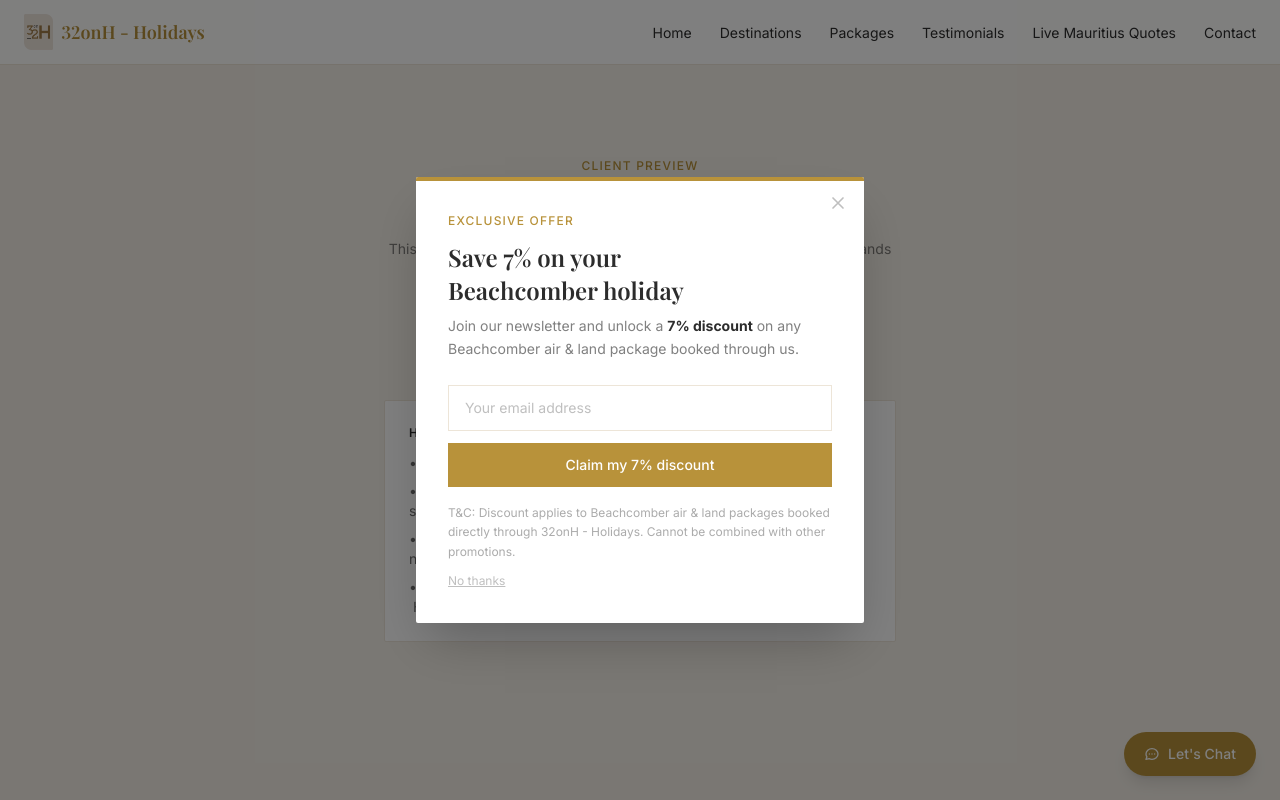
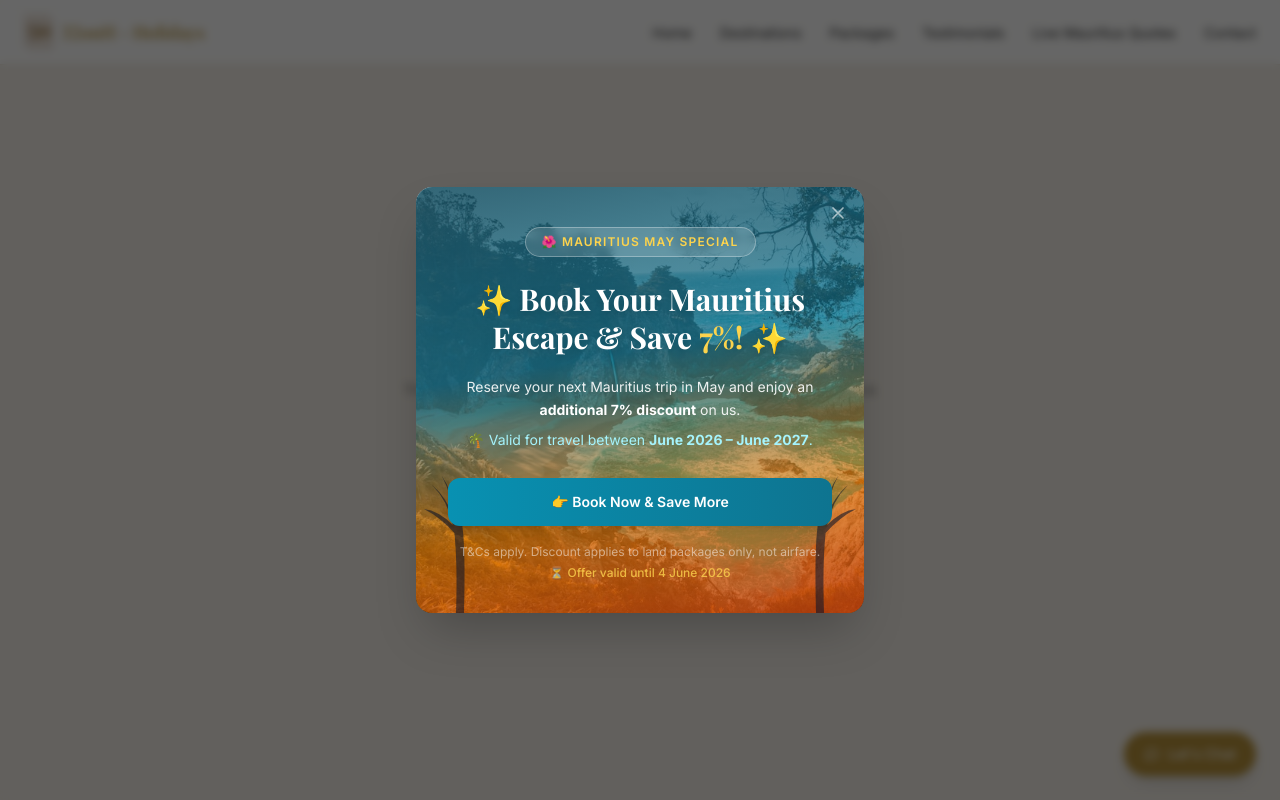
Before and after one commit to swanniegit/holiday, a Next.js app: page /demo in a window 1280 px wide. Shown: the top 800 px of the page. Built offline with nearby package versions, Linux system fonts and the light colour scheme; a web font is replaced by a local one.

Commit message:
Add Mauritius May Special popup to demo page
Tropical design with beach image, sunset gradient, palm silhouettes.
Demo-only — not wired into live layout.

Co-Authored-By: Claude Sonnet 4.6 <noreply@anthropic.com>

```diff
--- a/src/app/demo/page.tsx
+++ b/src/app/demo/page.tsx
@@ -1,7 +1,7 @@
 "use client";
 
 import { useState } from "react";
-import NewsletterPopup from "@/components/NewsletterPopup";
+import MauritiusSpecialPopup from "@/components/MauritiusSpecialPopup";
 
 export default function DemoPage() {
   const [open, setOpen] = useState(true);
@@ -11,11 +11,11 @@ export default function DemoPage() {
       <div className="text-center max-w-lg">
         <p className="text-xs uppercase tracking-widest text-gold font-medium mb-3">Client preview</p>
         <h1 className="font-display text-3xl text-charcoal font-semibold mb-4">
-          Newsletter Popup — Demo
+          Mauritius May Special — Demo
         </h1>
         <p className="text-charcoal/60 text-sm leading-relaxed mb-8">
-          This popup appears automatically 2.5 seconds after a first-time visitor lands on any page.
-          It shows once per browser and never again after that.
+          This popup appears automatically when a visitor lands on the site.
+          Click below to preview it again.
         </p>
 
         <button
@@ -24,19 +24,9 @@ export default function DemoPage() {
         >
           Show popup again
         </button>
-
-        <div className="mt-10 text-left bg-white border border-cream-dark rounded-sm p-6 text-sm text-charcoal/70 space-y-2">
-          <p className="font-semibold text-charcoal text-xs uppercase tracking-widest mb-3">How it works</p>
-          <p>• Appears 2.5 s after the first page load — not on every visit.</p>
-          <p>• Once closed or subscribed, the browser remembers and never shows it again.</p>
-          <p>• Subscribers are saved in the database and you receive an email notification for each signup.</p>
-          <p>• T&amp;C displayed: air &amp; land packages booked through 32onH&nbsp;–&nbsp;Holidays only.</p>
-        </div>
       </div>
 
-      {open && (
-        <NewsletterPopup forceVisible onClose={() => setOpen(false)} />
-      )}
+      {open && <MauritiusSpecialPopup onClose={() => setOpen(false)} />}
     </div>
   );
 }
--- /dev/null
+++ b/src/components/MauritiusSpecialPopup.tsx
@@ -0,0 +1,86 @@
+"use client";
+
+interface Props {
+  onClose?: () => void;
+}
+
+export default function MauritiusSpecialPopup({ onClose }: Props) {
+  return (
+    <div className="fixed inset-0 z-50 flex items-center justify-center px-4">
+      <div className="absolute inset-0 bg-black/60 backdrop-blur-sm" onClick={onClose} />
+
+      <div className="relative w-full max-w-md overflow-hidden rounded-2xl shadow-2xl">
+
+        {/* Background: beach image + sunset gradient overlay */}
+        <div
+          className="absolute inset-0 bg-cover bg-center"
+          style={{ backgroundImage: "url('/images/dest-mauritius.jpg')" }}
+        />
+        <div className="absolute inset-0" style={{
+          background: "linear-gradient(170deg, rgba(8,70,90,0.82) 0%, rgba(14,116,144,0.65) 40%, rgba(217,119,6,0.70) 72%, rgba(194,65,12,0.85) 100%)"
+        }} />
+
+        {/* Palm silhouettes — bottom corners */}
+        <svg className="absolute bottom-0 left-0 h-40 w-28 opacity-60 pointer-events-none" viewBox="0 0 120 200" fill="none">
+          <path d="M40 200 Q42 140 38 100 Q20 80 0 70 Q18 72 36 90 Q30 60 10 40 Q28 55 38 82 Q34 50 22 28 Q36 48 40 78 Q40 50 32 30 Q42 54 42 80 Q46 54 38 32 Q50 56 44 82 Q50 60 46 38 Q54 62 46 88 Q58 70 62 50 Q58 76 48 92 Q52 120 50 200Z" fill="#0f172a"/>
+        </svg>
+        <svg className="absolute bottom-0 right-0 h-40 w-28 opacity-60 pointer-events-none" viewBox="0 0 120 200" fill="none" style={{ transform: "scaleX(-1)" }}>
+          <path d="M40 200 Q42 140 38 100 Q20 80 0 70 Q18 72 36 90 Q30 60 10 40 Q28 55 38 82 Q34 50 22 28 Q36 48 40 78 Q40 50 32 30 Q42 54 42 80 Q46 54 38 32 Q50 56 44 82 Q50 60 46 38 Q54 62 46 88 Q58 70 62 50 Q58 76 48 92 Q52 120 50 200Z" fill="#0f172a"/>
+        </svg>
+
+        {/* Close button */}
+        <button
+          onClick={onClose}
+          className="absolute top-4 right-4 z-10 text-white/60 hover:text-white transition-colors"
+          aria-label="Close"
+        >
+          <svg className="w-5 h-5" fill="none" stroke="currentColor" viewBox="0 0 24 24">
+            <path strokeLinecap="round" strokeLinejoin="round" strokeWidth={2} d="M6 18L18 6M6 6l12 12" />
+          </svg>
+        </button>
+
+        {/* Content */}
+        <div className="relative z-10 px-8 pt-10 pb-8 text-center">
+
+          {/* Badge */}
+          <div className="inline-flex items-center gap-2 bg-white/15 backdrop-blur-sm border border-white/30 rounded-full px-4 py-1.5 mb-6">
+            <span className="text-amber-300 text-xs font-semibold uppercase tracking-widest">🌺 Mauritius May Special</span>
+          </div>
+
+          {/* Headline */}
+          <h2 className="font-display text-3xl font-bold text-white leading-tight mb-5 drop-shadow-lg">
+            ✨ Book Your Mauritius<br />Escape &amp; Save{" "}
+            <span className="text-amber-300">7%!</span> ✨
+          </h2>
+
+          {/* Body */}
+          <p className="text-white/90 text-sm leading-relaxed mb-2">
+            Reserve your next Mauritius trip in May and enjoy an<br />
+            <strong className="text-white">additional 7% discount</strong> on us.
+          </p>
+          <p className="text-cyan-200 text-sm mb-7">
+            🌴 Valid for travel between <strong>June 2026 – June 2027</strong>.
+          </p>
+
+          {/* CTA */}
+          <a
+            href="/packages#live-quotes"
+            onClick={onClose}
+            className="inline-block w-full py-3.5 rounded-xl font-semibold text-white text-sm shadow-lg transition-all hover:scale-[1.02] active:scale-[0.98]"
+            style={{ background: "linear-gradient(90deg, #0891b2, #0e7490)" }}
+          >
+            👉 Book Now &amp; Save More
+          </a>
+
+          {/* T&C + urgency */}
+          <p className="text-white/50 text-xs mt-4 leading-relaxed">
+            T&amp;Cs apply. Discount applies to land packages only, not airfare.
+          </p>
+          <p className="text-amber-300/80 text-xs mt-1 font-medium">
+            ⏳ Offer valid until 4 June 2026
+          </p>
+        </div>
+      </div>
+    </div>
+  );
+}
```
